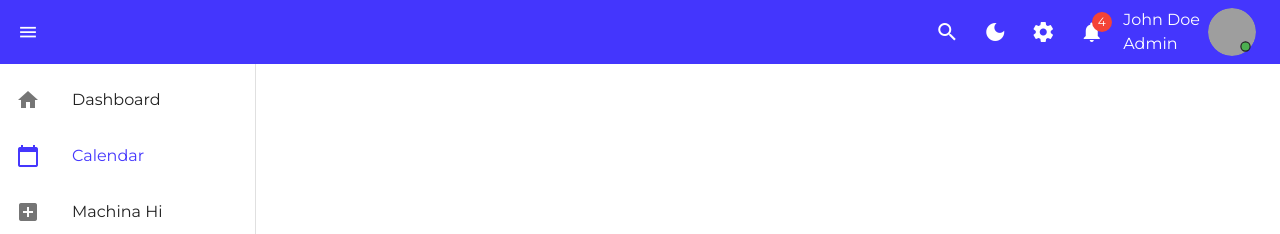
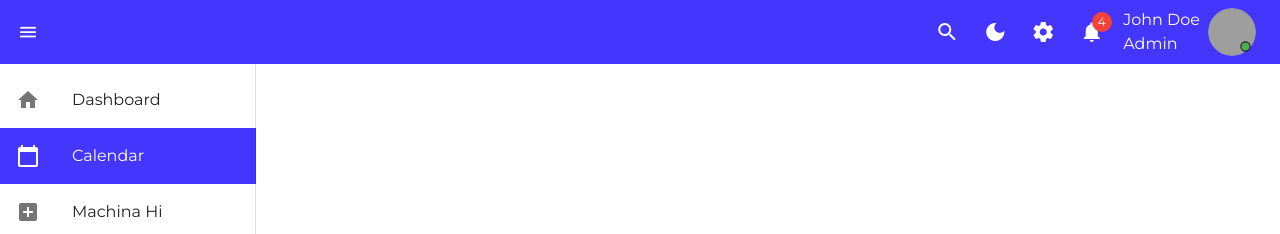
Before and after one commit to matiassemelman/edmachinachallenge, a Vue app: page / in a window 1280 px wide. Shown: the top 234 px of the page. Built offline with nearby package versions, Linux system fonts and the light colour scheme; grey boxes are pictures that could not be loaded.

Commit message:
Style: change active class colors

```diff
--- a/src/components/NavBar.vue
+++ b/src/components/NavBar.vue
@@ -8,14 +8,16 @@
         :prepend-icon="item.action"
         no-action
         :append-icon='item.action !== "leaderboard" ? "" : "expand_more"'
+      active-class="primary"
+      color="white"
       >
-        <template v-slot:activator>
-          <v-list-item-content>
+        <template v-slot:activator >
+          <v-list-item-content >
             <v-list-item-title v-text="item.title"></v-list-item-title>
           </v-list-item-content>
         </template>
 
-        <v-list-item v-for="child in item.items" :key="child.title">
+        <v-list-item v-for="child in item.items" :key="child.title" class="listItemHeight" >
           <v-list-item-content>
             <v-list-item-title v-text="child.title"></v-list-item-title>
           </v-list-item-content>
@@ -35,7 +37,7 @@ export default {
     items: [
       {
         action: "home",
-
+    items: [],
         route: "/",
         title: "Dashboard",
       },
@@ -106,3 +108,11 @@ export default {
   }),
 };
 </script>
+
+<style scoped lang="scss">
+.listItemHeight {
+  height: 400px
+}
+
+
+</style>
```
